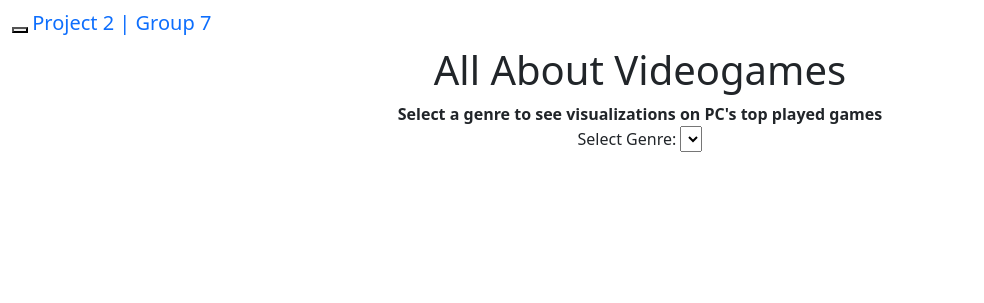
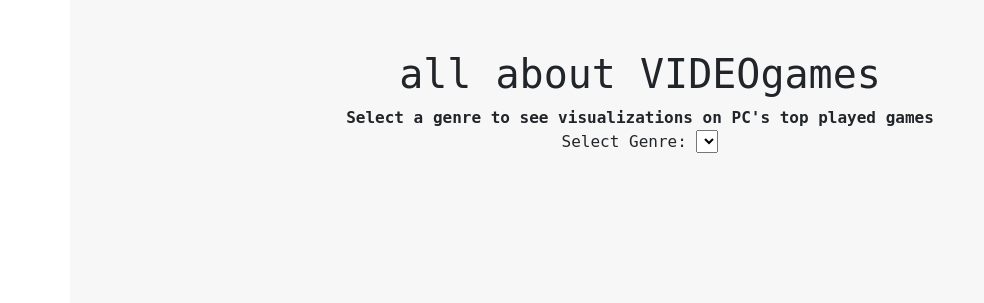
Before and after one commit to JoshGallagher13/Project-2, a Flask app: page / in a window 1280 px wide. Shown: the top 303 px of the page, without its empty margins (0-984 px from the left). Run offline with Flask 2, Linux system fonts and the light colour scheme; data that the repository does not hold is empty; some libraries are stand-ins or nearby versions.

Commit message:
Font and minor styling changes

```diff
--- a/static/js/analysis.js
+++ b/static/js/analysis.js
@@ -82,6 +82,7 @@ function buildCharts(selected_genre) {
         var data = [trace1];
         var layout = {
             title: `${selected_genre} Player Count`,
+            titlefont: {family: 'monospace'},
             yaxis: {
                 automargin: true
             }};
@@ -110,6 +111,7 @@ function buildCharts(selected_genre) {
         var data = [trace1];
         var layout = {
             title: `${selected_genre} Hours Played`,
+            titlefont: {family: 'monospace'},
             yaxis: {
                 automargin: true
             }
@@ -136,12 +138,13 @@ function buildCharts(selected_genre) {
         var data = [trace3];
         var layout = {
             title: 'Avg Hours per Player vs. Sales Rank',
+            titlefont: {family: 'monospace'},
             showlegend: false,
             xaxis: {
                 title: 'Sales Rank',
                 range: [maxRank+5000,minRank-5000],
                 titlefont: {
-                    family: 'Arial, sans-serif',
+                    family: 'monospace',
                     size: 18,
                     color: 'black'
                 }
@@ -150,7 +153,7 @@ function buildCharts(selected_genre) {
 
                 title: 'Hours per Player',
                 titlefont: {
-                    family: 'Arial, sans-serif',
+                    family: 'monospace',
                     size: 18,
                     color: 'black'
                 }
@@ -163,6 +166,7 @@ function buildCharts(selected_genre) {
             domain: { x: [0, 1], y: [0, 1] },
             value: avgHours,
             title: `Avg Hrs of ${selected_genre} Games `,
+            titlefont: {family: 'monospace'},
             type: "indicator",
             mode: "gauge+number+delta",
             delta: { reference: 67460 },
@@ -257,7 +261,8 @@ d3.json('/api/get_genres').then(data => {
     var options = {
         chart: {
             type: 'radar',
-            height: 400
+            height: 400,
+            fontFamily: 'monospace'
         },
         series: [{
             name: 'Number of Games',
--- a/templates/analysis.html
+++ b/templates/analysis.html
@@ -25,36 +25,13 @@
     <script src="./static/js/analysis.js" defer></script>
 
   </head>
-
-  <body>
-    <!-- Navbar -->
-    <nav class="navbar navbar-inverse">
-      <div class="container-fluid">
-        <div class="navbar-header">
-          <button type="button" class="navbar-toggle" data-toggle="collapse" data-target="#myNavbar">
-            <span class="icon-bar"></span>
-            <span class="icon-bar"></span>
-            <span class="icon-bar"></span>
-          </button>
-            <a class="navbar-brand">Project 2 | Group 7</a>
-        </div>
-        <div class="collapse navbar-collapse" id="myNavbar">
-          <ul class="nav navbar-nav">
-            <li><a href="../index.html">Overview</a></li>
-            <li class="active"><a href="#">Analysis</a></li>
-            <li><a href="../Data_Sources/data.html">Data Sources</a></li>
-            <li><a href="https://github.com/JoshGallagher13/Project-2">Github Repository</a></li>
-          </ul>
-        </div>
-      </div>
-    </nav>
-
+  <body style="font-family: monospace;">
     <!-- Graphs -->
-    <div class="container">
+    <div class="container" style="background-color:#f7f7f7;">
       <div class="row">
         <div class="col-md-12 text-center">
           <div class="well">
-            <h1>All About Videogames</h1>
+            <h1 style="margin-top: 50px; font-family: monospace;">all about VIDEOgames</h1>
           </div>
         </div>
       </div>
@@ -66,8 +43,8 @@
 
       <div class='row'>
         <div class='col-md-12'>
-          <center><b>Select a genre to see visualizations on PC's top played games</b></center>
-          <center>Select Genre: <select class="genredata" id='genre_dropdown' onchange='handleGenre()'></select></center>
+          <center><b style="font-family: monospace;">Select a genre to see visualizations on PC's top played games</b></center>
+          <center style="margin-bottom: 50px; font-family: monospace;">Select Genre: <select class="genredata" id='genre_dropdown' onchange='handleGenre()'></select></center>
         </div>
       </div>
       <div class="row">
@@ -83,7 +60,7 @@
           <center><div class="analysis" id="hours-analysis2"></div></center>
           <center><div class="analysis" id="hours-analysis3"></div></center>
         </div>
-        <div class="row">
+        <div class="row" style="margin-top: 50px; margin-bottom: 50px;">
           <div class="col-md-6">
               <div class="plot" id="bubble-plot"></div>
               <center><div class="analysis" id="bubble-analysis"></div></center>
@@ -102,6 +79,6 @@
 
       </div>
     </div> <!-- End of container -->
-
+    <h1 style="margin-bottom: 100px;"></h1>
   </body>
 </html>
```
